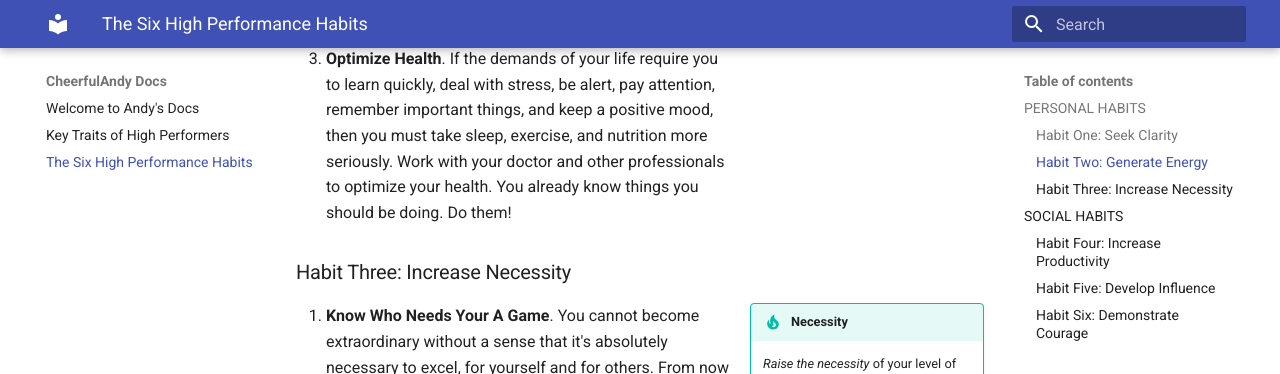
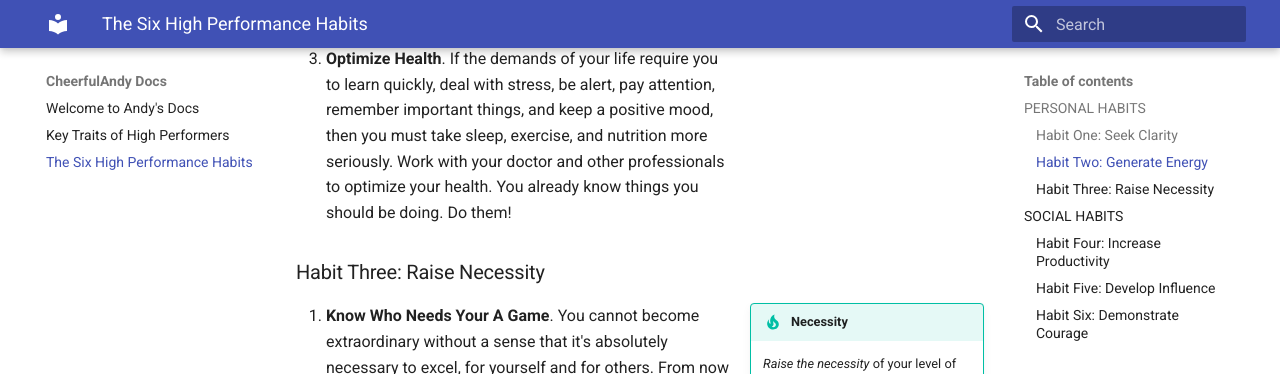
Before and after one commit to andrewchung/cheerfulandy-docs, an MkDocs documentation site: the page built from docs/the-six-high-performance-habits.md, in a window 1280 px wide and 900 px high, scrolled down 1162 px. Shown: the top 374 px of the window. Built offline with MkDocs 1.6.1 and Material for MkDocs 9.7.7, drawn with Linux system fonts in a browser that asks for light colours; plug-ins that fetch from the network failed and are left out.

Commit message:
docs: fix typo

```diff
--- a/docs/the-six-high-performance-habits.md
+++ b/docs/the-six-high-performance-habits.md
@@ -25,7 +25,7 @@ title: The Six High Performance Habits
 2. **Bring the joy**. Be responsible for the energy you bring to your day and each situation in life. Focus especially on bringing joy to your activities. Anticipate positive outcomes from your actions, ask yourself questions that generate positive emotions, set triggers to remind you to be positive and grateful, and appreciate the small things and the people around you.
 3. **Optimize Health**. If the demands of your life require you to learn quickly, deal with stress, be alert, pay attention, remember important things, and keep a positive mood, then you must take sleep, exercise, and nutrition more seriously. Work with your doctor and other professionals to optimize your health. You already know things you should be doing. Do them!
 
-### Habit Three: Increase Necessity
+### Habit Three: Raise Necessity
 
 !!! tip inline end "Necessity"
 
```
